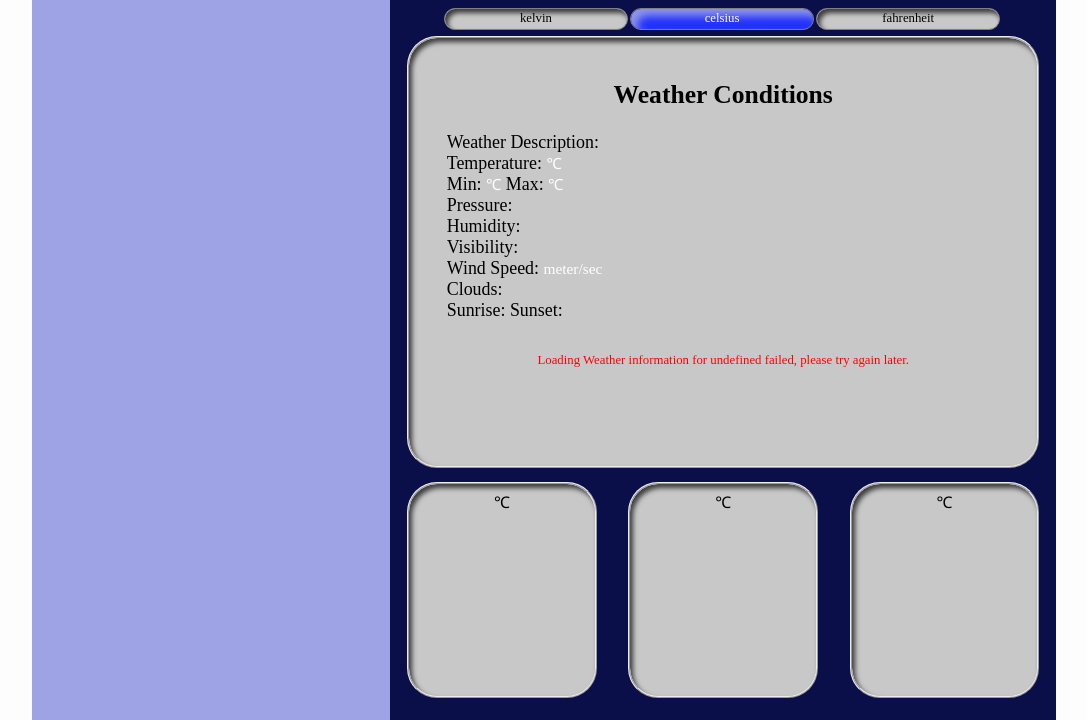
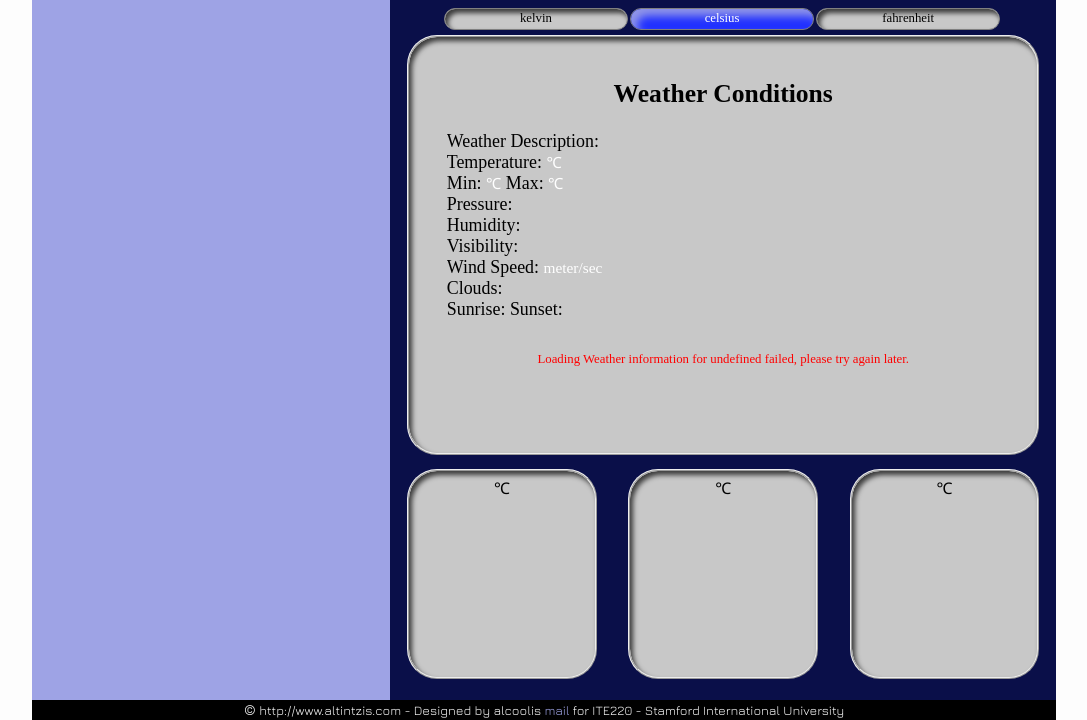
Before and after one commit to alcoolis/ITE220, a PHP site: page / in a window 1280 px wide. Shown: the part 80-800 px from the top of the page, without its empty margins (96-1183 px from the left). Run offline with PHP 8.4, Linux system fonts and the light colour scheme.

Commit message:
Update copyright

```diff
--- a/Week7/css/app.css
+++ b/Week7/css/app.css
@@ -3,8 +3,6 @@
 * {
 	margin: 0px;
 	padding: 0px;
-
-	/*border:1px solid red;*/
 
 
 	box-sizing: border-box;
@@ -78,7 +76,7 @@
 #secPart{
 	position: absolute;
 	width: 80%;
-	height: 90vh;
+	height: 87.5vh;
 	margin-left: 10%;
 
 	z-index: 50;
@@ -195,7 +193,8 @@
 #weatherImage{
 	/*border:1px solid red;*/
 	position:absolute;
-	margin-top:10%;
+	top:15%;
+	right:10%;
 	overflow: hidden;
     display: block;
 	width:40%;
@@ -256,3 +255,28 @@
 .boxShadow{
 	box-shadow: inset 3px 4px 5px rgba(0,0,0,0.7);
 }
+
+#copyright{
+	width:100%;
+	height:2.5vh;
+	clear:both;
+	margin-top:87.5vh;
+	z-index: 120;
+	color:white;
+	text-align:center;
+	font-family: 'Jura', sans-serif;
+	font-size: 1vw;
+	background-color: black;
+}
+
+#copyright span{
+
+	font-size: 1.2vw;
+}
+#copyright a{
+	text-decoration: none;
+	color: #9EA3E5 ;
+}
+#copyright a:HOVER{
+	color: #2131FF;
+}
--- a/Week7/index.html
+++ b/Week7/index.html
@@ -5,6 +5,7 @@
 <title>My Weather Site</title>
 
 <link rel="stylesheet" href="css/app.css">
+<link href='https://fonts.googleapis.com/css?family=Jura' rel='stylesheet' type='text/css'>
 
 </head>
 
@@ -93,6 +94,12 @@
 
 			</div>
 
+		<div id="copyright">
+			<p><span>&#169</span> http://www.altintzis.com - Designed by alcoolis
+				<a href="mailto:alcoolis@gmail.com">mail</a>
+				for ITE220 - Stamford International University
+			</p>
+		</div>
 		</section>
 
 	</div>
--- a/Week7/js/app-ui.js
+++ b/Week7/js/app-ui.js
@@ -4,28 +4,36 @@
 
 function processForData(ajaxResultFor)
 {
-	var date=[ajaxResultFor.list[8].dt_txt, ajaxResultFor.list[16].dt_txt, ajaxResultFor.list[24].dt_txt];
-	var temp=[ajaxResultFor.list[8].main.temp_min, ajaxResultFor.list[16].main.temp_min, ajaxResultFor.list[24].main.temp_min];
+	var index=findTheCorrectDate(ajaxResultFor.list);
+
+	var date=[ajaxResultFor.list[index].dt_txt, ajaxResultFor.list[index+8].dt_txt, ajaxResultFor.list[index+16].dt_txt];
+	var temp=[ajaxResultFor.list[index].main.temp_min, ajaxResultFor.list[index+8].main.temp_min, ajaxResultFor.list[index+16].main.temp_min];
 
 	for(var i=0; i<date.length; i++)
 	{
 		date[i]=date[i].substring(0, date[i].indexOf("12:00:00"));
-		$("#cont"+(i+1)+" :nth-child(1)").text(date[i]);
+
+		$("#cont"+(i+1)+" :nth-child(1)").text(europeanDate(date[i]));
 		$("#cont"+(i+1)+" span:nth-child(1)").text("Temp.:"+temp[i]);
 
+		$("#cont"+(i+1)+"Image").attr("src", "http://openweathermap.org/img/w/" + (ajaxResultFor.list[index].weather[0].icon).substring(0,2)+"d" + ".png");
+
+		index+=8;
 	}
+}
 
+function europeanDate(date)
+{
+	var year=date.substring(0,4);
+	var month=date.substring(5,7);
+	date=date.substring(8,10);
 
-	$("#cont1Image").attr("src", "http://openweathermap.org/img/w/" + ajaxResultFor.list[9].weather[0].icon + ".png");
-	$("#cont2Image").attr("src", "http://openweathermap.org/img/w/" + ajaxResultFor.list[17].weather[0].icon + ".png");
-	$("#cont3Image").attr("src", "http://openweathermap.org/img/w/" + ajaxResultFor.list[25].weather[0].icon + ".png");
-
+	return date + "/" + month + "/" + year;
 }
 
 function processCurData(ajaxResultCur)
 {
 	$("#weatherImage").attr("src", "http://openweathermap.org/img/w/" + ajaxResultCur.weather[0].icon + ".png");
-	// $("#msg").html(ajaxResult.main.temp);
 
 	$("#container h1").text("Weather Conditions for " + ajaxResultCur.name);
 
@@ -41,34 +49,25 @@
 	$("#weatherText p:nth-child(9) span:nth-child(1)").text(formatDate(ajaxResultCur.sys.sunrise, ajaxResultCur.name));
 	$("#weatherText p:nth-child(9) span:nth-child(2)").text(formatDate(ajaxResultCur.sys.sunset, ajaxResultCur.name));
 
-	loop();
+	//animateWeather();
 
 }
 
-function loop()
+function animateWeather()
 {
-	$('#weatherImage').css(
-	{
-		right : 50,
-		top : 0
-	});
 	$('#weatherImage').animate(
 	{
 		right : '+=0.5%',
 		top : '+=0.5%',
 	}, 1000, 'swing', false);
-	$('#weatherImage').css(
-	{
-		right : 50,
-		top : 0
-	});
+
 	$('#weatherImage').animate(
 	{
 		right : '-=0.5%',
 		top : '-=0.5%',
 	}, 1000, 'swing', function()
 	{
-		loop();
+		animateWeather();
 	});
 }
 
@@ -100,9 +99,33 @@
 			hour += 4;
 			break;
 	}
-	;
 
 	return pad(hour, 2) + ":" + pad(min, 2) + ":" + pad(sec, 2);
+}
+
+function findTheCorrectDate(ajaxResultList)
+{
+	for (var i = 0; i < ajaxResultList.length; i++)
+	{
+		var string=ajaxResultList[i].dt_txt;
+
+		var index = string.indexOf("00:00:00");
+
+		if(index>0)
+		{
+			for (var j = i; j < ajaxResultList.length; j++)
+			{
+				var string=ajaxResultList[j].dt_txt;
+
+				index = string.indexOf("12:00:00");
+
+				if(index>0)
+				{
+					return j;
+				}
+			}
+		}
+	}
 }
 
 function pad(num, size)
```
